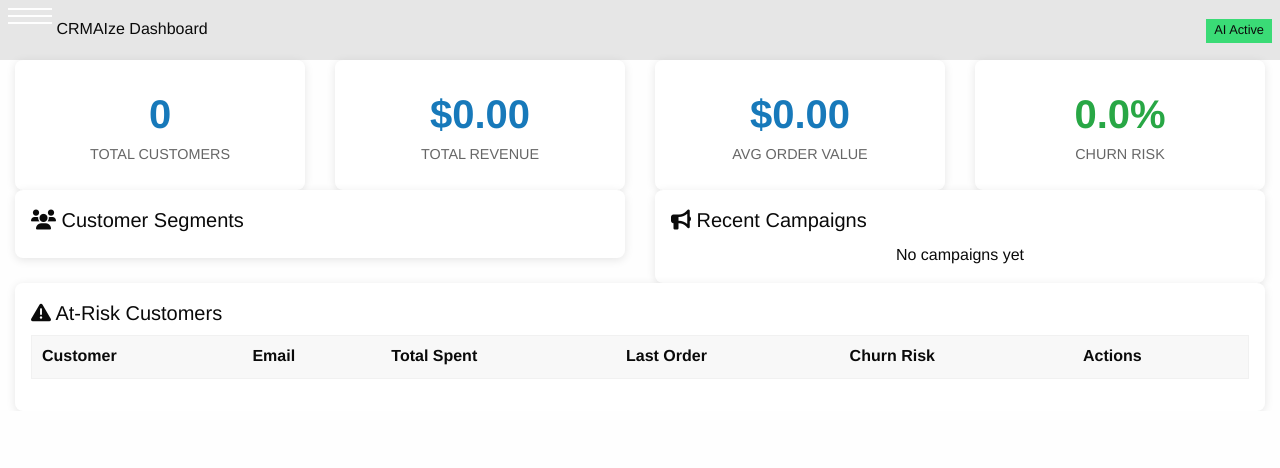
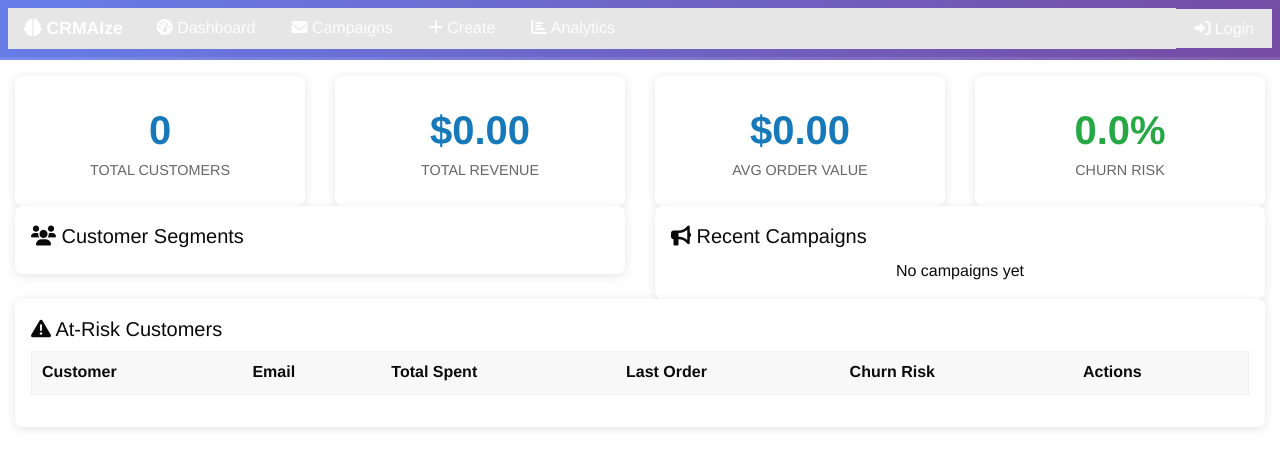
Before and after one commit to KarolGitHub/CRMAIze, a PHP site: template templates/dashboard.twig in a window 1280 px wide. Shown: the top 468 px of the page. Run offline with PHP 8.4, Linux system fonts and the light colour scheme; the template is opened without the code that fills it, so the values that code supplies are empty; some libraries are stand-ins or nearby versions.

Commit message:
feat: enhance templates and authentication for campaign management

```diff
--- a/src/Controller/CampaignController.php
+++ b/src/Controller/CampaignController.php
@@ -23,6 +23,9 @@ class CampaignController
 
   public function index(Request $request): Response
   {
+    // Require authentication
+    $this->app->getAuthService()->requireAuth();
+
     $campaigns = $this->campaignRepo->getAll();
     $html = $this->app->getTwig()->render('campaigns.twig', [
       'campaigns' => $campaigns,
@@ -34,6 +37,9 @@ class CampaignController
 
   public function create(Request $request): Response
   {
+    // Require authentication
+    $this->app->getAuthService()->requireAuth();
+
     $segments = $this->customerRepo->getSegmentCounts();
     $html = $this->app->getTwig()->render('campaign_form.twig', [
       'segments' => $segments,
--- a/templates/base.twig
+++ b/templates/base.twig
@@ -2,7 +2,15 @@
 <html lang="en">
 	<head>
 		<meta charset="UTF-8">
-		<meta name="viewport" content="width=device-width, initial-scale=1.0">
+		<meta name="viewport" content="width=device-width, initial-scale=1.0{% block viewport_extra %}{% endblock %}">
+		{% block meta_tags %}
+			<meta name="theme-color" content="#1779ba">
+			<meta name="apple-mobile-web-app-capable" content="yes">
+			<meta name="apple-mobile-web-app-status-bar-style" content="default">
+			<meta name="apple-mobile-web-app-title" content="CRMAIze">
+			<meta name="mobile-web-app-capable" content="yes">
+			<meta name="application-name" content="CRMAIze">
+		{% endblock %}
 		<title>
 			{% block title %}CRMAIze
 			{% endblock %}
@@ -14,9 +22,20 @@
 		<link
 		rel="apple-touch-icon" href="/favicon.svg">
 
+		<!-- PWA Manifest -->
+		<link
+		rel="manifest" href="/manifest.json">
+
+		<!-- Apple Touch Icons -->
+		<link rel="apple-touch-icon" sizes="180x180" href="/assets/icons/apple-touch-icon.png">
+		<link rel="icon" type="image/png" sizes="32x32" href="/assets/icons/favicon-32x32.png">
+		<link
+		rel="icon" type="image/png" sizes="16x16" href="/assets/icons/favicon-16x16.png">
+
 		<!-- Stylesheets -->
 		<link rel="stylesheet" href="https://cdn.jsdelivr.net/npm/foundation-sites@6.7.5/dist/css/foundation.min.css">
 		<link rel="stylesheet" href="https://cdnjs.cloudflare.com/ajax/libs/font-awesome/6.0.0/css/all.min.css">
+		<link rel="stylesheet" href="/assets/css/mobile.css">
 
 		<style>
 			/* Enhanced Navigation Styling */
@@ -160,6 +179,9 @@
 			$(document).foundation();
 		</script>
 
+		<!-- PWA Scripts -->
+		<script src="/assets/js/pwa.js"></script>
+
 		{% block scripts %}{% endblock %}
 	</body>
 </html>
--- a/templates/campaigns.twig
+++ b/templates/campaigns.twig
@@ -52,7 +52,7 @@
 							Campaigns</h2>
 					</div>
 					<div class="cell medium-6 text-right">
-						<a href="/campaigns/new" class="button large">
+						<a href="/campaigns/create" class="button large">
 							<i class="fas fa-plus"></i>
 							Create Campaign
 						</a>
@@ -133,7 +133,7 @@
 							<i class="fas fa-inbox"></i>
 							No Campaigns Yet</h5>
 						<p>Create your first campaign to start engaging with customers.</p>
-						<a href="/campaigns/new" class="button large">
+						<a href="/campaigns/create" class="button large">
 							<i class="fas fa-plus"></i>
 							Create Your First Campaign
 						</a>
--- a/templates/dashboard.twig
+++ b/templates/dashboard.twig
@@ -1,36 +1,12 @@
-<!DOCTYPE html>
-<html lang="en">
-	<head>
-		<meta charset="UTF-8">
-		<meta name="viewport" content="width=device-width, initial-scale=1.0, user-scalable=no">
-		<meta name="theme-color" content="#1779ba">
-		<meta name="apple-mobile-web-app-capable" content="yes">
-		<meta name="apple-mobile-web-app-status-bar-style" content="default">
-		<meta name="apple-mobile-web-app-title" content="CRMAIze">
-		<meta name="mobile-web-app-capable" content="yes">
-		<meta name="application-name" content="CRMAIze">
-		<title>CRMAIze - Customer Retention Dashboard</title>
+{% extends "base.twig" %}
 
-		<!-- Favicon -->
-		<link rel="icon" type="image/svg+xml" href="/favicon.svg">
-		<link rel="icon" type="image/x-icon" href="/favicon.ico">
-		<link
-		rel="apple-touch-icon" href="/favicon.svg">
+{% block viewport_extra %}, user-scalable=no
+{% endblock %}
 
-		<!-- PWA Manifest -->
-		<link
-		rel="manifest" href="/manifest.json">
+{% block title %}CRMAIze - Customer Retention Dashboard
+{% endblock %}
 
-		<!-- Stylesheets -->
-		<link rel="stylesheet" href="https://cdn.jsdelivr.net/npm/foundation-sites@6.7.5/dist/css/foundation.min.css">
-		<link rel="stylesheet" href="https://cdnjs.cloudflare.com/ajax/libs/font-awesome/6.0.0/css/all.min.css">
-		<link
-		rel="stylesheet" href="/assets/css/mobile.css">
-
-		<!-- Apple Touch Icons -->
-		<link rel="apple-touch-icon" sizes="180x180" href="/assets/icons/apple-touch-icon.png">
-		<link rel="icon" type="image/png" sizes="32x32" href="/assets/icons/favicon-32x32.png">
-		<link rel="icon" type="image/png" sizes="16x16" href="/assets/icons/favicon-16x16.png">
+{% block head %}
 	<style>
 		.dashboard-card {
 			background: white;
@@ -87,75 +63,9 @@
 			color: #28a745;
 		}
 	</style>
-	</head>
-	<body>
-		<div
-			class="off-canvas-wrapper">
-			<!-- Off-canvas menu -->
-			<div class="off-canvas position-left" id="offCanvas" data-off-canvas>
-				<div class="grid-y grid-padding-y" style="height: 100%;">
-					<div class="cell shrink">
-						<h4 class="text-center">CRMAIze</h4>
-						<hr>
-					</div>
-					<div class="cell auto">
-						<ul class="vertical menu">
-							<li>
-								<a href="/dashboard">
-									<i class="fas fa-tachometer-alt"></i>
-									Dashboard</a>
-							</li>
-							<li>
-								<a href="/campaigns">
-									<i class="fas fa-bullhorn"></i>
-									Campaigns</a>
-							</li>
-							<li>
-								<a href="/customers">
-									<i class="fas fa-users"></i>
-									Customers</a>
-							</li>
-							<li>
-								<a href="/analytics">
-									<i class="fas fa-chart-bar"></i>
-									Analytics</a>
-							</li>
-							{% if user.role == 'admin' %}
-								<li>
-									<a href="/email-settings">
-										<i class="fas fa-envelope"></i>
-										Email Settings</a>
-								</li>
-								<li>
-									<a href="/data-import-export">
-										<i class="fas fa-file-csv"></i>
-										Data Import/Export</a>
-								</li>
-							{% endif %}
-						</ul>
-					</div>
-					<div class="cell shrink">
-						<hr>
-						<p class="text-center small">AI-Powered Customer Retention</p>
-					</div>
-				</div>
-			</div>
+{% endblock %}
 
-			<!-- Main content -->
-			<div
-				class="off-canvas-content" data-off-canvas-content>
-				<!-- Top bar -->
-				<div class="top-bar">
-					<div class="top-bar-left">
-						<button class="menu-icon" type="button" data-toggle="offCanvas"></button>
-						<span class="top-bar-title">CRMAIze Dashboard</span>
-					</div>
-					<div class="top-bar-right">
-						<span class="label success">AI Active</span>
-					</div>
-				</div>
-
-				<!-- Main content area -->
+{% block content %}
 	<div class="grid-container fluid">
 		<div
 			class="grid-x grid-padding-x">
@@ -289,24 +199,12 @@
 			</div>
 		</div>
 	</div>
-			</div>
-		</div>
+{% endblock %}
 
-		<!-- jQuery (required for Foundation) -->
-		<script src="https://code.jquery.com/jquery-3.6.0.min.js"></script>
-
-		<!-- Foundation JavaScript -->
-		<script src="https://cdn.jsdelivr.net/npm/foundation-sites@6.7.5/dist/js/foundation.min.js"></script>
-
-		<!-- PWA JavaScript -->
-		<script src="/assets/js/pwa.js"></script>
-
+{% block scripts %}
 	<script>
-			$(document).foundation();
-
 		function createCampaign(segment) {
-window.location.href = `/campaigns/new?segment=${segment}`;
+window.location.href = `/campaigns/create?segment=${segment}`;
 }
 	</script>
-	</body>
-</html>
+{% endblock %}
```
Also changed, not shown: README.md. Lines whose indentation alone changed are shown as unchanged.
